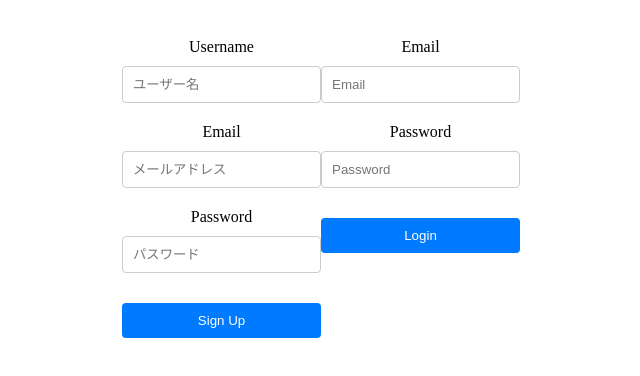
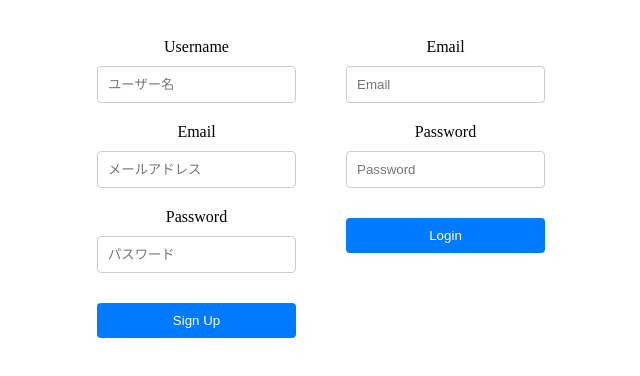
Before and after one commit to Syota622/twitter_react_frontend, a React (Create React App) app: page / in a window 1280 px wide. Shown: the top 376 px of the page, without its empty margins (319-959 px from the left). Built offline with nearby package versions, Linux system fonts and the light colour scheme.

Commit message:
リファクタリング

```diff
--- a/src/App.jsx
+++ b/src/App.jsx
@@ -11,6 +11,7 @@ const AuthContainer = styled.div`
   display: flex;
   justify-content: center;
   padding: 20px;
+  gap: 50px;
 `;
 
 // ログイン後のメインレイアウトスタイル
--- a/src/components/templates/Content.jsx
+++ b/src/components/templates/Content.jsx
@@ -6,6 +6,8 @@ import TweetsList from "../pages/TweetsList";
 const ContentContainer = styled.div`
   flex: 2;
   padding-left: 20px;
+  margin-left: 20px;
+  border-left: 1px solid #e0e0e0;
 `;
 
 const Content = () => {
```
